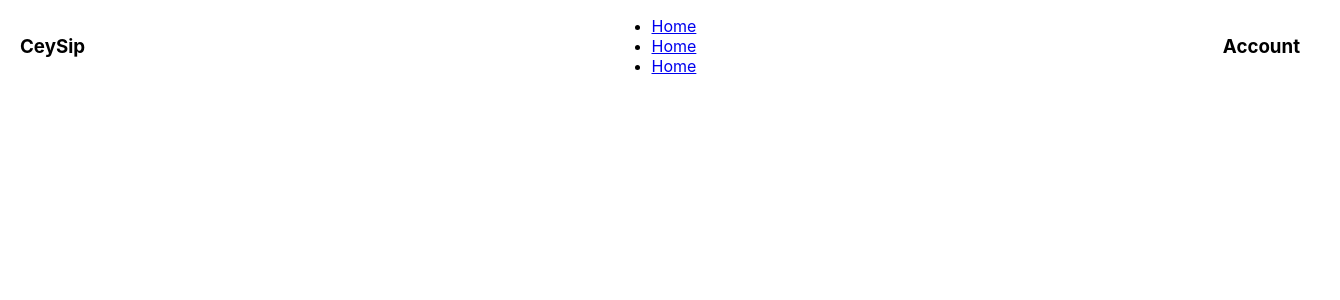
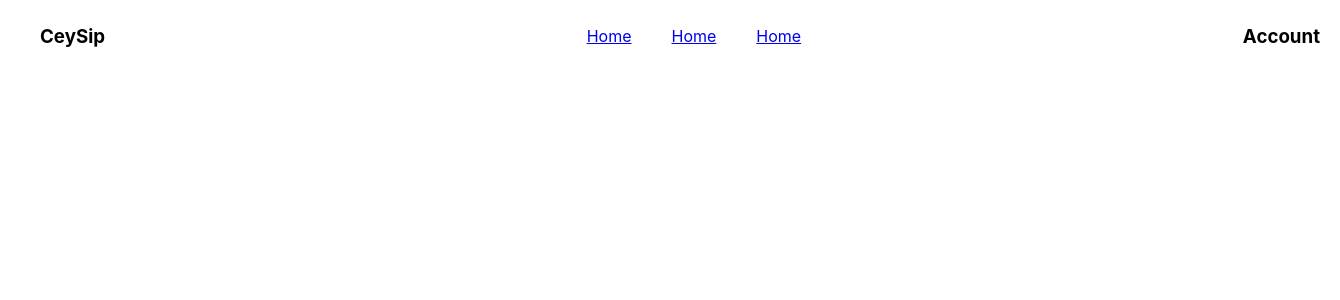
Before and after one commit to KushaRa/CeySip, a React (Create React App) app in the folder ceylon_t/: page / in a window 1280 px wide. Shown: the top 300 px of the page, 1340 px wide, since content can reach past the window. Built offline with nearby package versions, Linux system fonts and the light colour scheme.

Commit message:
create navbar

```diff
--- a/ceylon_t/src/Components/navBar.css
+++ b/ceylon_t/src/Components/navBar.css
@@ -4,7 +4,25 @@
     flex-direction: row;
     align-items: center;
     justify-content: space-between;
-    margin-left:10px;
-    padding-left: 10px;
-    padding-right: 10px;
+    margin-left:20px;
+    margin-right: 20px;
+    padding-left: 20px;
+    padding-right: 20px;
+    background-color:rgb(rgb(76, 75, 75), rgb(155, 155, 155), blue);
 }
+
+.h3{
+    margin-left: 10px;
+}
+ul{
+    flex:1;
+    list-style: none;
+    text-align: center;
+    }
+
+ul li{
+    display:inline-block;
+    margin:10px 20px;
+    font-size: 18;
+    cursor:pointer;
+}
```
